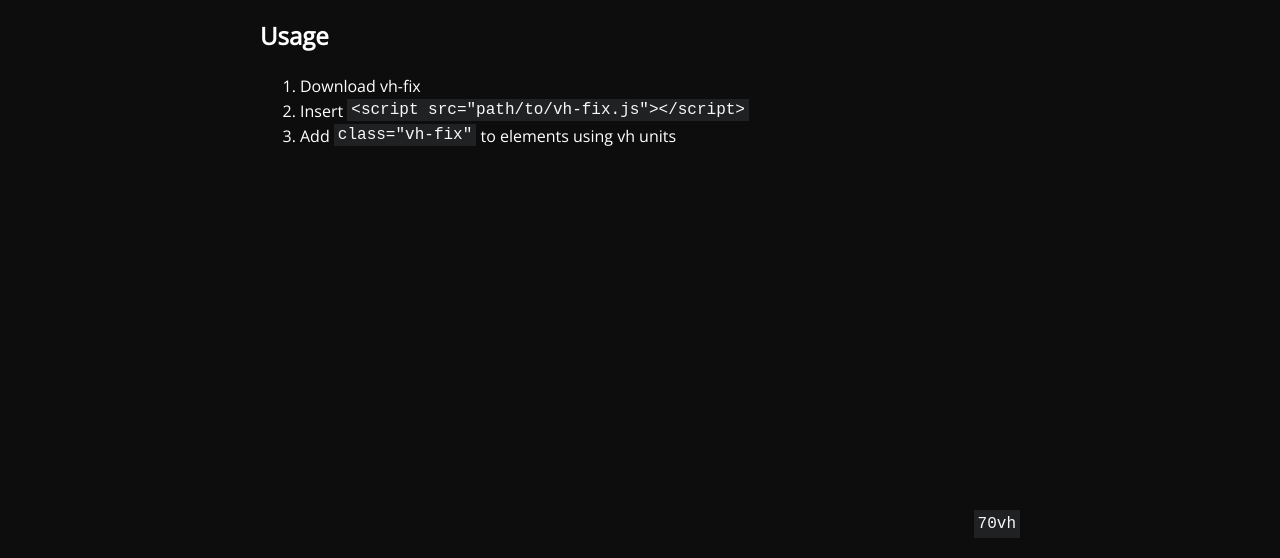
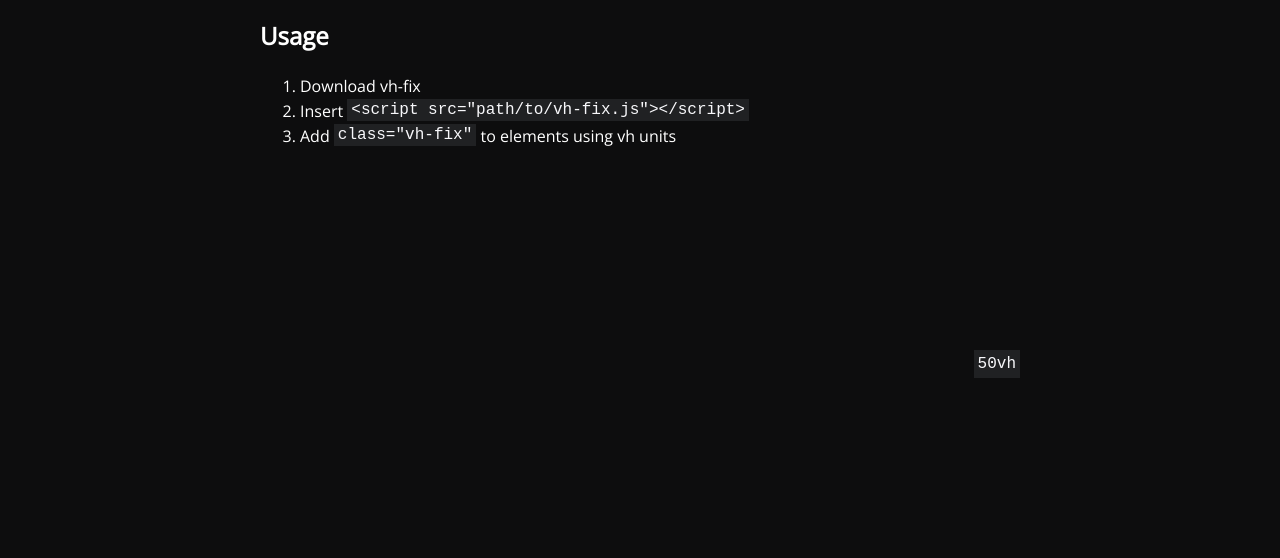
Before and after one commit to heyraimana/vh-fix, a plain HTML site: page index.html in a window 1280 px wide. Shown: the part 802-1360 px from the top of the page. After the commit the page ends 1200 px from the top, so only its background shows below. Drawn offline with nearby package versions, Linux system fonts and the light colour scheme.

Commit message:
Adjusted section height

```diff
--- a/index.html
+++ b/index.html
@@ -34,7 +34,7 @@
             <li>Insert <code>&ltscript src="path/to/vh-fix.js"&gt&lt/script&gt</code></li>
             <li>Add <code>class="vh-fix"</code> to elements using vh units</li>
           </ol>
-          <code class="height">70vh</code>
+          <code class="height">50vh</code>
         </div>
       </div>
     </section>
--- a/stylesheets/stylesheet.css
+++ b/stylesheets/stylesheet.css
@@ -51,7 +51,8 @@ header {
 }
 
 section {
-  height: 70vh;
+  height: 50vh;
+  min-height: 200px;
   background: #202123;
 }
 
```
